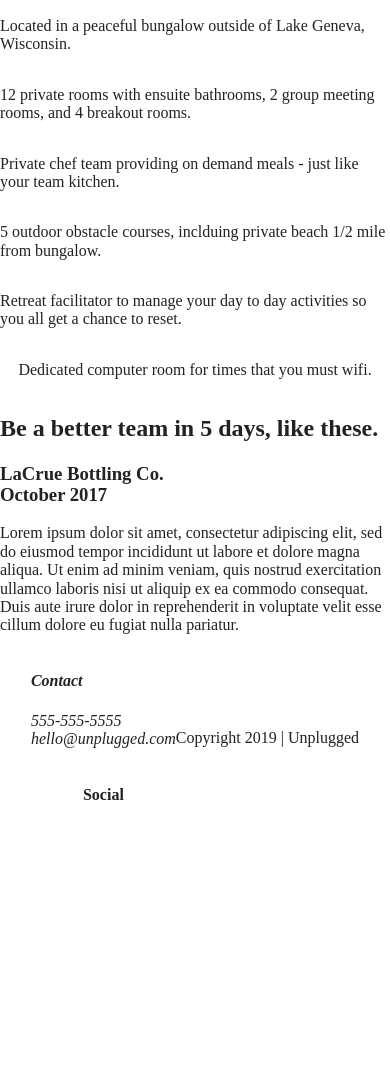
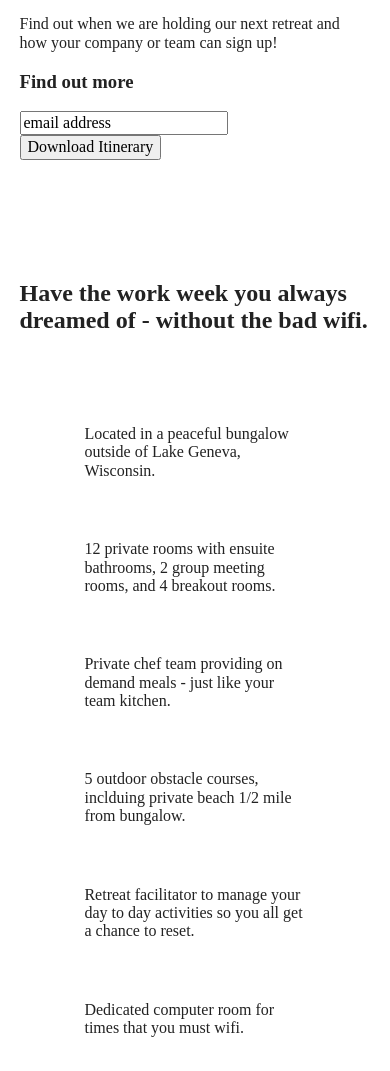
Before and after one commit to Laura-HB/unplugged-retreat, a website built with Parcel: page index.html in a window 390 px wide. Shown: the part 440-1511 px from the top of the page. Before the commit the page ends 1265 px from the top, so only its background shows below. Built offline with nearby package versions, Linux system fonts and the light colour scheme.

Commit message:
Formatted mobile styles in main.css

```diff
--- a/css/main.css
+++ b/css/main.css
@@ -97,13 +97,21 @@ footer {
   flex-flow: row wrap;
 }
 
-/* Header Styles */
+header {
+  padding: 15px 0;
+}
 
 header .content-wrapper {
   display: flex;
   justify-content: center;
   align-items: center;
   flex-flow: row wrap;
+  margin: 0;
+}
+
+.header-divider {
+  width: 100%;
+  margin: 10px 0 20px 0;
 }
 
 header nav {
@@ -111,20 +119,30 @@ header nav {
   justify-content: space-around;
   align-items: center;
   flex-flow: row wrap;
+  width: 60%;
 }
 
 header nav ul {
   display: flex;
-  justify-content: center;
-  align-items: center;
+  justify-content: space-around;
+  width: 100%;
 }
 
-/* Footer Styles */
+footer {
+  flex-direction: column;
+}
 
-footer .social {
-  display: flex;
-  justify-content: center;
-  align-items: center;
+footer .content-wrapper {
+  width: 55%;
+  margin: 50px 0;
+}
+
+footer p {
+  margin: 0;
+}
+
+footer .contact {
+  margin-bottom: 50px;
 }
 
 footer .social-icons {
@@ -133,14 +151,34 @@ footer .social-icons {
   align-items: center;
 }
 
-/* --- Mobile - Homepage Styles --- */
+footer .social-icons p {
+  display: flex;
+  justify-content: center;
+  align-items: center;
+}
+
+footer .copyright {
+  margin: 20px;
+}
+
+/* --- Mobile Styles - Homepage --- */
+
+/* Base Styles */
+
+.content-wrapper {
+  width: 90%;
+  margin: 50px 0;
+}
+
+/* Hero Area */
 
 .hero-area {
   display: flex;
   justify-content: center;
-  align-items: center;
   flex-flow: row wrap;
 }
+
+/* Aside */
 
 aside {
   display: flex;
@@ -149,11 +187,21 @@ aside {
   flex-flow: row wrap;
 }
 
+/* Features */
+
 .features {
   display: flex;
   justify-content: center;
-  align-items: center;
   flex-flow: row wrap;
+}
+
+.features h2 {
+  margin-bottom: 60px;
+}
+
+.features article {
+  width: 63%;
+  padding: 30px 0;
 }
 
 .features .features-items {
@@ -163,14 +211,28 @@ aside {
   flex-flow: row wrap;
 }
 
+.features p {
+  margin: 0;
+}
+
+/* Reviews */
+
 .reviews {
   display: flex;
   justify-content: center;
-  align-items: center;
   flex-flow: row wrap;
 }
 
-/* --- Mobile - About Styles --- */
+.reviews h2 {
+  margin-bottom: 50px;
+}
+
+.reviews h3 {
+  width: 55%;
+  margin: 25px 0;
+}
+
+/* --- Mobile Styles - About Page --- */
 
 .mission {
   display: flex;
@@ -186,7 +248,11 @@ aside {
   flex-flow: row wrap;
 }
 
-/* --- Mobile - FAQ Styles --- */
+.contact-content p {
+  margin: 0;
+}
+
+/* --- Mobile Styles - FAQ Page --- */
 
 .faq {
   display: flex;
@@ -200,7 +266,18 @@ aside {
   justify-content: center;
   align-items: center;
   flex-flow: row wrap;
+  margin: 50px 0 0 0;
 }
+
+.faq h2 {
+  margin-bottom: 40px;
+}
+
+.faq-content {
+  margin-bottom: 50px;
+}
+
+
 /* ==========================================================================
    Helper classes
    ========================================================================== */
```
